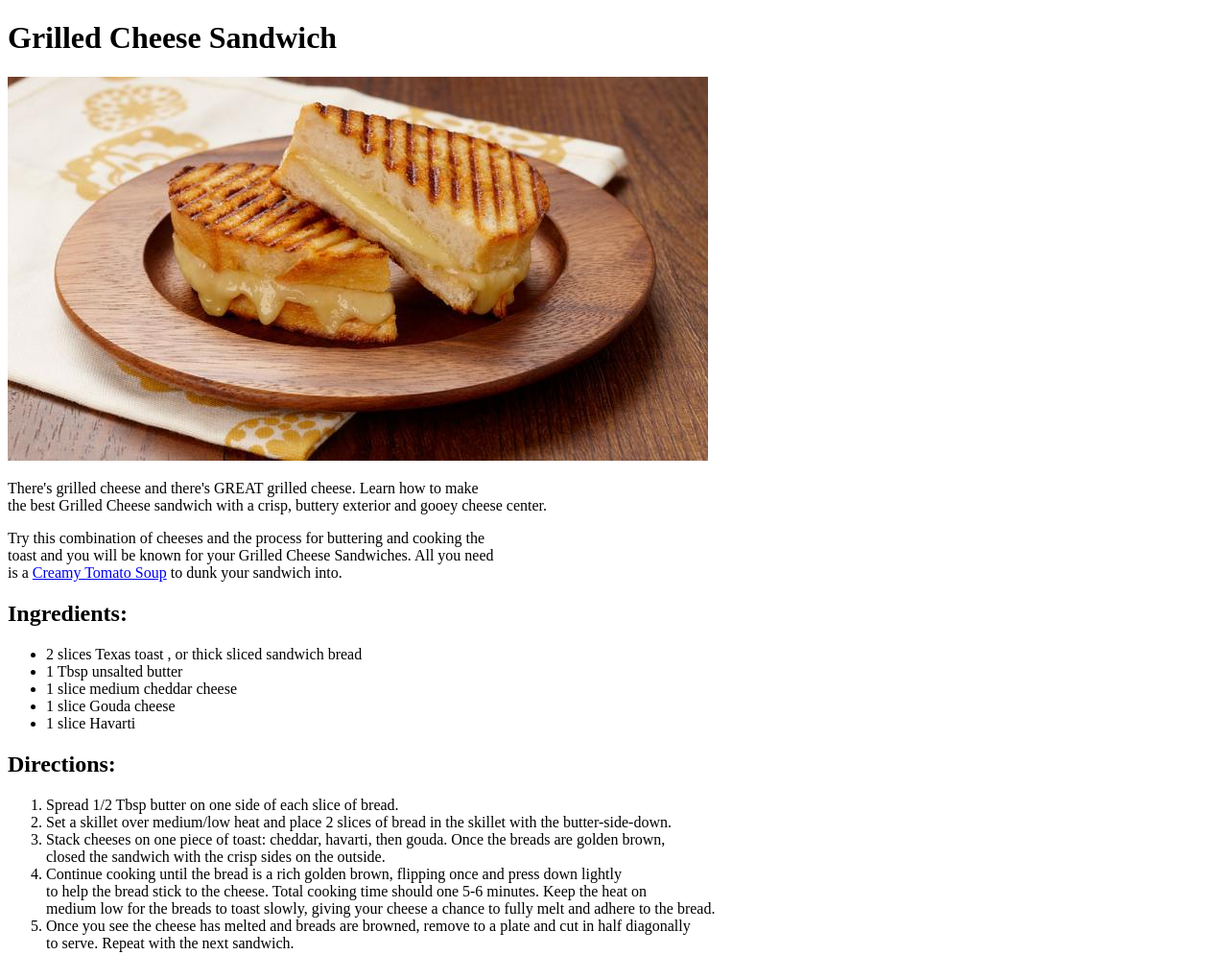
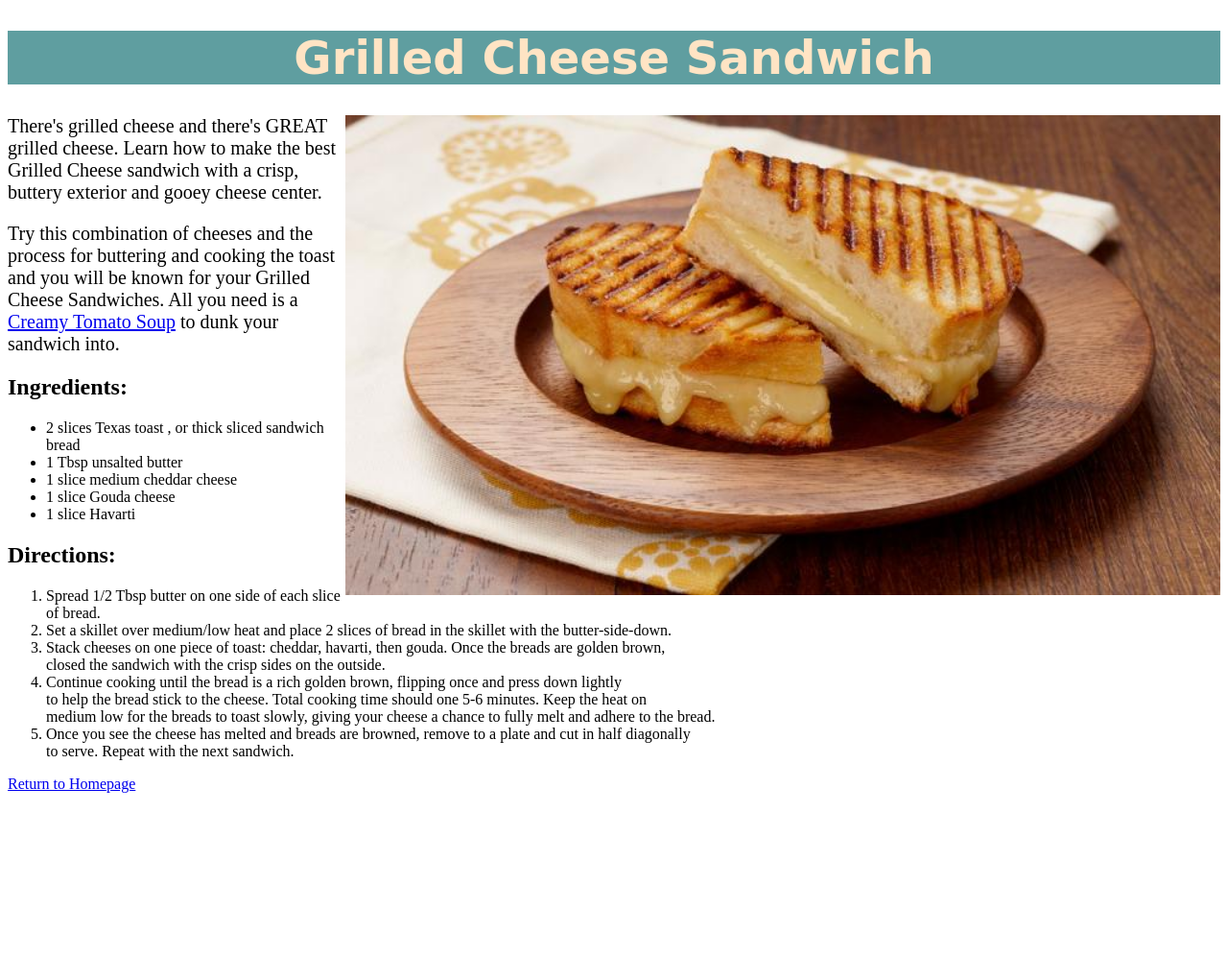
Before and after one commit to kbousquet/recipes, a plain HTML site: page recipes/grilled-cheese.html in a window 1280 px wide. Shown: the top 995 px of the page at 96% size. After the commit the page ends 834 px from the top, so only its background shows below. Drawn offline with Linux system fonts and the light colour scheme.

Commit message:
added external css

```diff
--- a/recipes/grilled-cheese.html
+++ b/recipes/grilled-cheese.html
@@ -5,15 +5,18 @@
     <meta http-equiv="X-UA-Compatible" content="IE=edge">
     <meta name="viewport" content="width=device-width, initial-scale=1.0">
     <title>Grilled Cheese</title>
+    <link rel="stylesheet" href="../style.css">
 </head>
 <body>
-    <h1>Grilled Cheese Sandwich</h1>
-    <img src="../img/grilled_cheese.jpg" alt="A grilled cheese sandwich">
-    <p>There's grilled cheese and there's GREAT grilled cheese. Learn how to make <br>
+    <h1 class="title">Grilled Cheese Sandwich</h1>
+    <img src="../img/grilled_cheese.jpg" alt="A grilled cheese sandwich" height="500px" align="right">
+    <div class="description">
+        <p>There's grilled cheese and there's GREAT grilled cheese. Learn how to make
         the best Grilled Cheese sandwich with a crisp, buttery exterior and gooey cheese center.</p>
-    <p>Try this combination of cheeses and the process for buttering and cooking the <br>
-        toast and you will be known for your Grilled Cheese Sandwiches. All you need <br>
+        <p>Try this combination of cheeses and the process for buttering and cooking the
+        toast and you will be known for your Grilled Cheese Sandwiches. All you need
         is a <a href="./tomato-soup.html">Creamy Tomato Soup</a> to dunk your sandwich into.</p>
+    </div>
     <h2>Ingredients:</h2>
     <ul>
         <li>2 slices Texas toast , or thick sliced sandwich bread</li>
--- /dev/null
+++ b/style.css
@@ -0,0 +1,11 @@
+.title{
+    background-color: cadetblue;
+    color:bisque;
+    text-align: center;
+    font-size: 48px;
+    font-family: cursive;
+}
+
+.description{
+    font-size: 20px;
+}
```
Also changed, not shown: index.html (+3 -1 lines), recipes/pb-fudge.html (+6 -3 lines), recipes/tomato-soup.html (+7 -4 lines), img/kitchen.jpg (added).
